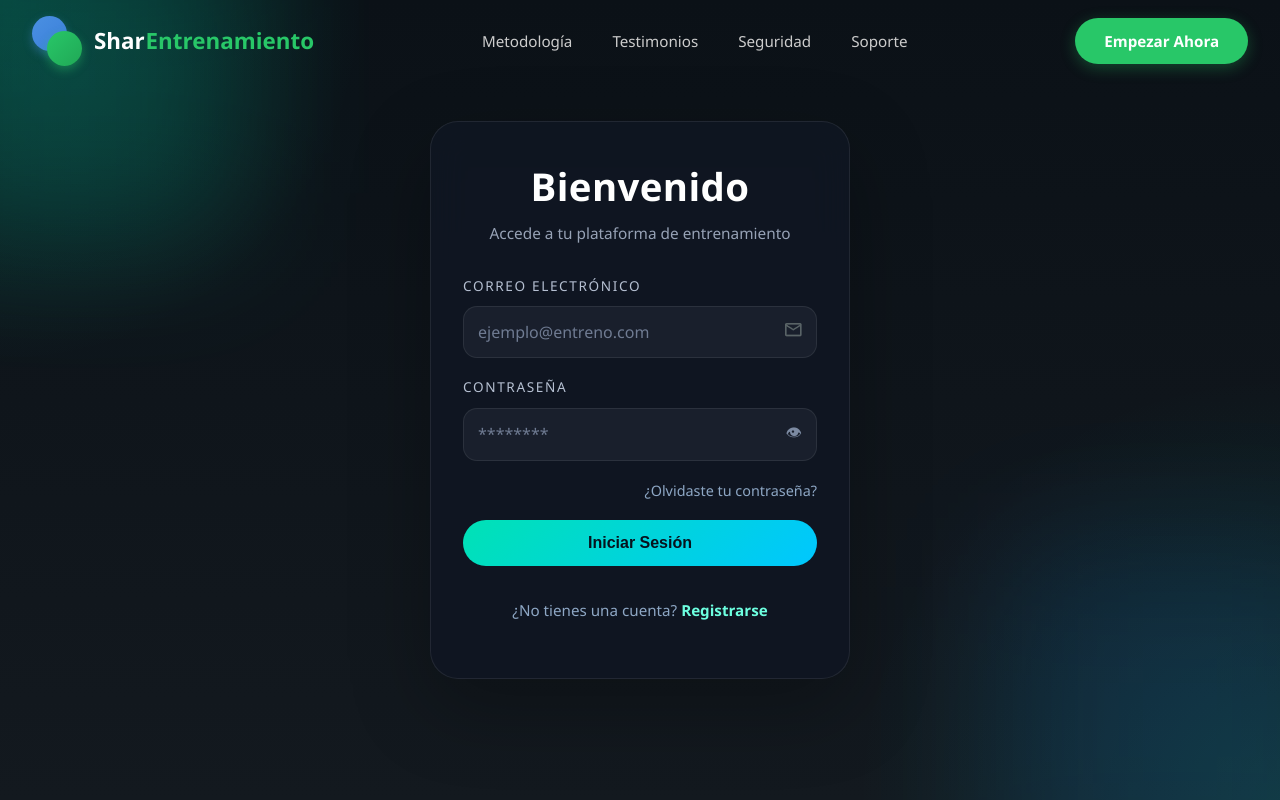
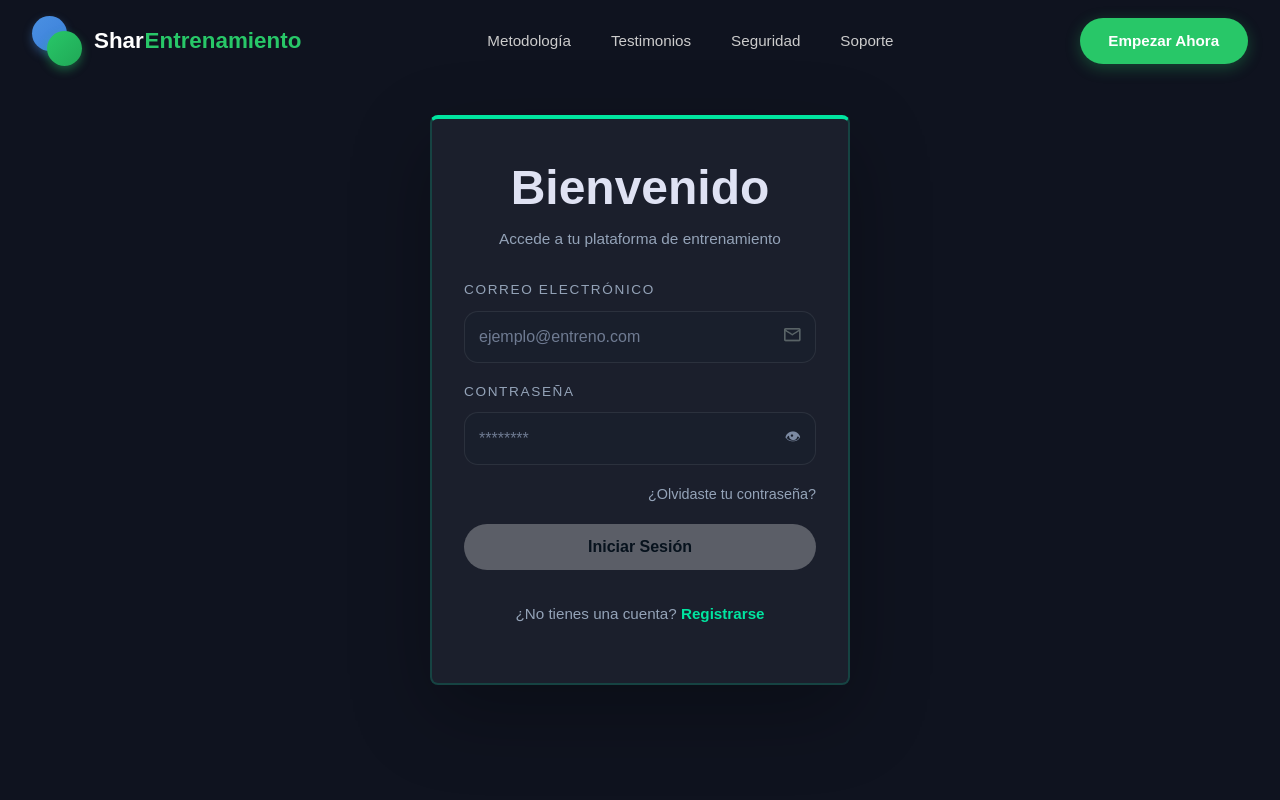
Before and after one commit to GarciaR23/SistemaWeb-SharEntrenamiento, an Angular app in the folder frontend/: page /login in a window 1280 px wide. Shown: the top 800 px of the page. Built offline with nearby package versions, Linux system fonts and the light colour scheme.

Commit message:
diseño planteado de login, perfil y agrego funcional del API

```diff
--- a/frontend/src/app/data/registration.models.ts
+++ b/frontend/src/app/data/registration.models.ts
@@ -9,6 +9,8 @@ export interface RegistrationDocumentState {
 export interface ProfileState {
   fullName: string;
   specialty: string;
+  district: string;
+  address: string;
   rate: string;
   selectedShift: string;
   selectedDay: string;
--- /dev/null
+++ b/frontend/src/app/interfaces/ubigeo.ts
@@ -0,0 +1,17 @@
+export interface Ubigeo {
+  ubigeo: string;
+  id: number;
+  inei?: string;
+}
+
+export interface DistrictMap {
+  [districtName: string]: Ubigeo;
+}
+
+export interface ProvinceMap {
+  [provinceName: string]: DistrictMap;
+}
+
+export interface DepartmentMap {
+  [departmentName: string]: ProvinceMap;
+}
--- a/frontend/src/app/modules/auth/login/login.css
+++ b/frontend/src/app/modules/auth/login/login.css
@@ -3,9 +3,7 @@
   display: grid;
   place-items: center;
   padding: 32px 16px;
-  background: radial-gradient(circle at top left, rgba(0, 212, 170, 0.18), transparent 24%),
-              radial-gradient(circle at bottom right, rgba(0, 212, 170, 0.14), transparent 28%),
-              linear-gradient(180deg, #0b1117 0%, #13191f 100%);
+  background-color: #0F131F;
 }
 
 .login-background {
@@ -15,36 +13,15 @@
   pointer-events: none;
 }
 
-.circle {
-  position: absolute;
-  filter: blur(70px);
-  opacity: 0.7;
-}
-
-.circle-left {
-  width: 320px;
-  height: 320px;
-  background: rgba(0, 212, 170, 0.24);
-  top: -80px;
-  left: -80px;
-}
-
-.circle-right {
-  width: 360px;
-  height: 360px;
-  background: rgba(30, 126, 255, 0.16);
-  bottom: -100px;
-  right: -80px;
-}
-
 .login-card {
   position: relative;
   z-index: 1;
   width: min(420px, 100%);
   padding: 40px 32px;
-  border-radius: 28px;
-  background: rgba(16, 22, 34, 0.92);
-  border: 1px solid rgba(255, 255, 255, 0.08);
+  border-radius: 8px;
+  background: #1B1F2C;
+  border: 2px solid #00ffb32a;
+  border-top: 4px solid #00E5A0;
   box-shadow: 0 28px 80px rgba(0, 0, 0, 0.28);
   backdrop-filter: blur(18px);
 }
@@ -55,13 +32,16 @@
 }
 
 .login-header h2 {
-  font-size: 2.4rem;
-  letter-spacing: 0.01em;
+  font-size: 48px;
+  font-weight: bold;
+  line-height: 1.2;
+  font-family: 'Plus Jakarta Sans', sans-serif;
+  color: #DFE2F3;
   margin-bottom: 10px;
 }
 
 .login-header p {
-  color: #97a2b6;
+  color: #94A3B8;
   font-size: 0.96rem;
 }
 
@@ -74,7 +54,7 @@
   display: grid;
   gap: 10px;
   font-size: 0.85rem;
-  color: #b6c0d2;
+  color: #94A3B8;
   text-transform: uppercase;
   letter-spacing: 0.12em;
 }
@@ -129,7 +109,7 @@
 }
 
 .secondary-link {
-  color: #8ea7c5;
+  color: #94A3B8;
   font-size: 0.9rem;
 }
 
@@ -146,7 +126,7 @@
   padding: 14px 20px;
   border: none;
   border-radius: 9999px;
-  background: linear-gradient(135deg, #00e2b5 0%, #00c7ff 100%);
+  background: linear-gradient(135deg, #00E5A0);
   color: #07121d;
   font-weight: 700;
   font-size: 1rem;
@@ -162,12 +142,12 @@
 .register-link {
   text-align: center;
   margin-top: 14px;
-  color: #8ea7c5;
+  color: #94A3B8;
   font-size: 0.95rem;
 }
 
 .register-link a {
-  color: #6dffe0;
+  color: #00E5A0;
   font-weight: 600;
 }
 
--- a/frontend/src/app/modules/auth/login/login.html
+++ b/frontend/src/app/modules/auth/login/login.html
@@ -1,7 +1,5 @@
 <div class="login-page">
   <div class="login-background">
-    <div class="circle circle-left"></div>
-    <div class="circle circle-right"></div>
   </div>
 
   <div class="login-card">
--- a/frontend/src/app/modules/instructor/perfil/perfil.html
+++ b/frontend/src/app/modules/instructor/perfil/perfil.html
@@ -40,6 +40,21 @@
               <option value="Fitness general">Fitness general</option>
               <option value="Pilates">Pilates</option>
             </select>
+          </label>
+        </div>
+
+        <div class="field-row">
+          <label class="field-group">
+            <span>Distrito</span>
+            <select formControlName="district" (change)="onDistrictChange($event)">
+              <option value="">Selecciona tu distrito</option>
+              <option *ngFor="let d of allDistricts" [value]="d.code">{{ d.district | titlecase }}</option>
+            </select>
+          </label>
+
+          <label class="field-group">
+            <span>Dirección</span>
+            <input type="text" placeholder="Ej. Av. Girasol" formControlName="address" />
           </label>
         </div>
 
--- a/frontend/src/app/modules/instructor/perfil/perfil.scss
+++ b/frontend/src/app/modules/instructor/perfil/perfil.scss
@@ -1,6 +1,5 @@
 @use 'variables' as *;
 @use 'mixins' as *;
-
 
 .perfil-page {
   @include onboarding-page;
@@ -106,6 +105,7 @@
 
 .toggle {
   @include button-base;
+  font-size: 14px;
   padding: 10px 16px;
   background: transparent;
   color: $color-text-secondary;
@@ -129,17 +129,18 @@
 .days-grid {
   display: grid;
   grid-template-columns: repeat(7, minmax(0, 1fr));
-  gap: $spacing-md;
+  gap: 85px;
 }
 
 .day {
   @include button-base;
   min-height: 48px;
+  width: 50px;
   padding: 0;
   background: rgba(24, 32, 52, 0.95);
   color: $color-text-secondary;
   border: 1px solid rgba($color-text-primary, 0.06);
-  border-radius: $border-radius-md;
+  border-radius: $border-radius-lg;
   font-weight: $font-weight-semibold;
   letter-spacing: 0.02em;
 
@@ -150,7 +151,7 @@
   }
 
   &.active {
-    background: linear-gradient(135deg, #0c67b3 0%, #0b8dcb 100%);
+    background: $color-secondary;
     color: #ffffff;
     border-color: rgba(12, 103, 179, 0.55);
     box-shadow: 0 14px 30px rgba(12, 103, 179, 0.2);
--- a/frontend/src/app/services/form-state.service.ts
+++ b/frontend/src/app/services/form-state.service.ts
@@ -11,8 +11,10 @@ export class FormStateService {
     profile: {
       fullName: '',
       specialty: '',
+      district: '',
+      address: '',
       rate: '',
-      selectedShift: 'Mañana',
+      selectedShift: '',
       selectedDay: 'L',
       fromTime: '08:00',
       toTime: '17:00',
@@ -58,6 +60,8 @@ export class FormStateService {
 
     if (!profile.fullName.trim()) missing.push('Nombre completo');
     if (!profile.specialty.trim()) missing.push('Especialidad');
+    if (!profile.district.trim()) missing.push('Distrito');
+    if (!profile.address.trim()) missing.push('Dirección');
     if (!profile.rate.trim()) missing.push('Tarifa por hora');
     if (!profile.selectedShift.trim()) missing.push('Horario disponible');
     if (!profile.selectedDay.trim()) missing.push('Día disponible');
@@ -119,8 +123,10 @@ export class FormStateService {
       profile: {
         fullName: '',
         specialty: '',
+        district: '',
+        address: '',
         rate: '',
-        selectedShift: 'Mañana',
+        selectedShift: '',
         selectedDay: 'L',
         fromTime: '08:00',
         toTime: '17:00',
--- /dev/null
+++ b/frontend/src/app/services/location.ts
@@ -0,0 +1,50 @@
+import { Injectable } from '@angular/core';
+import { DepartmentMap, Ubigeo} from '../interfaces/ubigeo';
+import { map, Observable, shareReplay } from 'rxjs';
+import { HttpClient } from '@angular/common/http';
+
+export interface Ubication {
+  district: string;
+  code: string;
+}
+
+@Injectable({
+  providedIn: 'root',
+})
+export class Location {
+  private apiUrl = 'https://free.e-api.net.pe/ubigeos.json';
+  private cache$?: Observable<Ubication[]>;
+
+  constructor(private http: HttpClient) {
+  }
+
+  getDistricts(): Observable<Ubication[]> {
+    if (!this.cache$) {
+      this.cache$ = this.http.get<DepartmentMap>(this.apiUrl).pipe(
+        map((data) => {
+          const list: Ubication[] = [];
+          Object.values(data).forEach(provinces => {
+            Object.values(provinces).forEach(districts => {
+              Object.entries(districts).forEach(([distName, info]) => {
+                const inf = info as Ubigeo;
+                list.push({
+                  district: distName,
+                  code: inf.ubigeo
+                });
+              });
+            });
+          });
+          return list;
+        }),
+        shareReplay(1)
+      );
+    }
+    return this.cache$;
+  }
+
+  getDistrictsByUbigeoPrefix(prefix: string): Observable<Ubication[]> {
+    return this.getDistricts().pipe(
+      map(list => list.filter(item => item.code.startsWith(prefix)))
+    );
+  }
+}
--- a/frontend/src/styles/global.scss
+++ b/frontend/src/styles/global.scss
@@ -17,6 +17,7 @@ body {
   color: $color-text-primary;
   font-family: $font-family-primary;
   font-size: $font-size-base;
+  font-weight: $font-weight-normal;
   line-height: 1.6;
   -webkit-font-smoothing: antialiased;
   -moz-osx-font-smoothing: grayscale;
@@ -26,15 +27,15 @@ body {
 // Tipografía
 h1 {
   font-size: $font-size-3xl;
-  font-weight: $font-weight-bold;
-  line-height: 1.2;
+  font-weight: $font-weight-extrabold;
+  line-height: 1.1;
   margin-bottom: $spacing-md;
 }
 
 h2 {
   font-size: $font-size-2xl;
   font-weight: $font-weight-bold;
-  line-height: 1.3;
+  line-height: 1.2;
   margin-bottom: $spacing-md;
 }
 
--- a/frontend/src/styles/mixins.scss
+++ b/frontend/src/styles/mixins.scss
@@ -27,9 +27,6 @@
   justify-content: space-between;
   gap: $spacing-md;
   padding: $spacing-md $spacing-lg;
-  background: rgba(16, 22, 34, 0.76);
-  border: 1px solid rgba(255, 255, 255, 0.06);
-  border-radius: 24px;
   backdrop-filter: blur(16px);
 }
 
@@ -72,8 +69,7 @@
     span {
       background: linear-gradient(
         135deg,
-        $color-primary 0%,
-        #00c7ff 100%
+        $color-secondary 100%
       );
     }
   }
@@ -90,7 +86,7 @@
 @mixin onboarding-card {
   background: rgba(14, 20, 33, 0.96);
   border: 1px solid rgba(255, 255, 255, 0.07);
-  border-radius: 28px;
+  border-radius: $border-radius-md;
   box-shadow: 0 22px 60px rgba(0, 0, 0, 0.28);
   padding: 34px;
 }
@@ -133,9 +129,7 @@
   color: #b8c4d5;
 
   span {
-    font-size: 0.8rem;
-    letter-spacing: 0.12em;
-    text-transform: uppercase;
+    font-size: $font-size-lg;
   }
 
   input,
@@ -183,8 +177,8 @@
   border: none;
   border-radius: $border-radius-lg;
   font-family: $font-family-primary;
-  font-size: $font-size-base;
-  font-weight: $font-weight-semibold;
+  font-size: $font-size-lg;
+  font-weight: $font-weight-bold;
   cursor: pointer;
   transition: all $transition-base;
   white-space: nowrap;
@@ -200,7 +194,7 @@
   @include button-base;
   padding: 16px 32px;
   border-radius: $border-radius-full;
-  background: linear-gradient(135deg, $color-primary 0%, #01b9ff 100%);
+  background: linear-gradient(135deg, $color-primary 0%, #00f798 100%);
   color: #06131c;
   font-weight: $font-weight-bold;
   box-shadow: 0 18px 38px rgba($color-primary, 0.16);
--- a/frontend/src/styles/variables.scss
+++ b/frontend/src/styles/variables.scss
@@ -1,7 +1,8 @@
 // Colores principales
-$color-primary: #00D4AA;        // Turquesa/Cian brillante
+$color-primary: #00E5A0;        // Verde Neón / Cian
 $color-primary-dark: #00A98A;   // Turquesa oscuro
 $color-primary-light: #4FEFDA;  // Turquesa claro
+$color-secondary: #004883;        // Azul oscuro
 
 // Colores oscuros (Dark Mode)
 $color-bg-dark: #0F1419;        // Fondo muy oscuro
@@ -24,12 +25,12 @@ $color-border: #2D3748;         // Borde oscuro
 $color-border-light: #4A5568;   // Borde más claro
 
 // Tipografía
-$font-family-primary: 'Segoe UI', Tahoma, Geneva, Verdana, sans-serif;
-$font-size-base: 14px;
+$font-family-primary: 'Plus Jakarta Sans', sans-serif;
+$font-size-base: 18px;
 $font-size-lg: 16px;
-$font-size-xl: 20px;
-$font-size-2xl: 24px;
-$font-size-3xl: 32px;
+$font-size-xl: 24px;
+$font-size-2xl: 48px;
+$font-size-3xl: 72px;
 
 // Tamaños de fuente responsivos
 $font-sizes: (
@@ -48,6 +49,7 @@ $font-weight-normal: 400;
 $font-weight-medium: 500;
 $font-weight-semibold: 600;
 $font-weight-bold: 700;
+$font-weight-extrabold: 800;
 
 // Espaciado
 $spacing-xs: 4px;
```
Also changed, not shown: frontend/src/app/modules/instructor/perfil/perfil.ts (+18 -2 lines).
